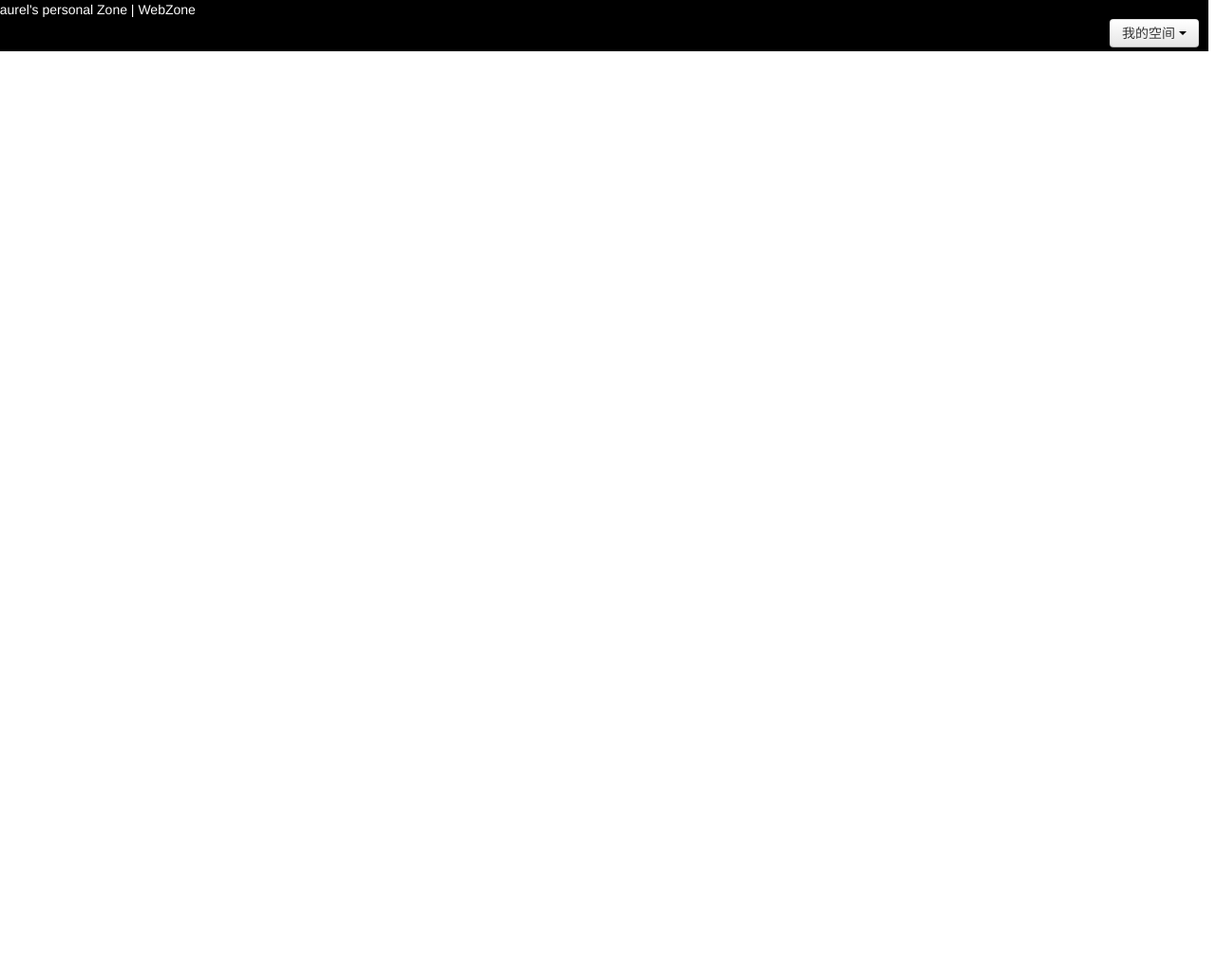
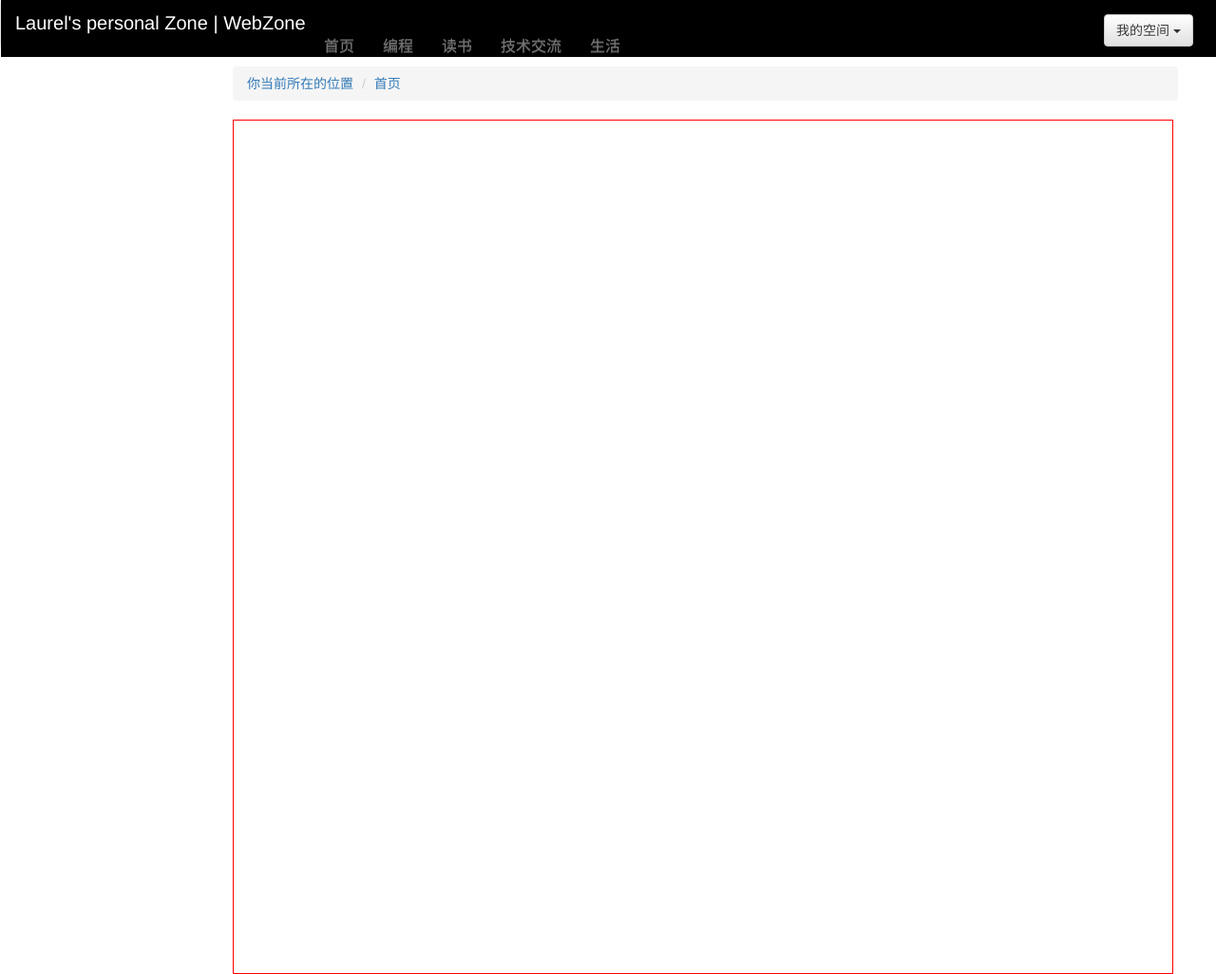
Before and after one commit to ljzijin/WebZone, a Python web app: template weibo/templates/weibo/index.html in a window 1280 px wide. Shown: the whole page at 95% size. Before the commit the page ends 54 px from the top, so only its background shows below. Run offline with Jinja, Linux system fonts and the light colour scheme; the template is opened without the code that fills it, so the values that code supplies are empty; some libraries are stand-ins or nearby versions.

Commit message:
index.html

```diff
--- a/templates/base.html
+++ b/templates/base.html
@@ -3,13 +3,21 @@
 <head>
 	<title>我的网络空间</title>
 	<meta http-equiv="Content-Type" content="text/html; charset=UTF-8">
-	<link type="text/css" rel="stylesheet" media="all" href="/static/bootstrap/css/bootstrap.css?v=1">
+	<link rel="stylesheet" href="//cdn.bootcss.com/bootstrap/3.3.5/css/bootstrap.min.css">
+
+	<!-- 可选的Bootstrap主题文件（一般不用引入） -->
+	<link rel="stylesheet" href="//cdn.bootcss.com/bootstrap/3.3.5/css/bootstrap-theme.min.css">
+
 	<link type="text/css" rel="stylesheet" href="/static/css/base.css">
 	{% block css %}{% endblock %}
 
 </head>
 <body>
-	<script type="text/javascript" src="/static/bootstrap/js/bootstrap.min.js"></script>
+	<!-- jQuery文件。务必在bootstrap.min.js 之前引入 -->
+	<script src="//cdn.bootcss.com/jquery/1.11.3/jquery.min.js"></script>
+
+	<!-- 最新的 Bootstrap 核心 JavaScript 文件 -->
+	<script src="//cdn.bootcss.com/bootstrap/3.3.5/js/bootstrap.min.js"></script>
 	{% block content %}{% endblock %}
 	{% block jsTemplate %}{% endblock %}
 </body>
--- a/templates/content_base.html
+++ b/templates/content_base.html
@@ -3,13 +3,14 @@
 <style>
 	.container_fulid{
 		background: #000 none repeat scroll 0 0;
-	    height: 54px;
+	    height: 60px;
 	    position: fixed;
 	    top: 0;
 	    width: 100%;
 	    z-index: 99999;
 	    color:white;
-	    margin-left: -8px;
+	    font-size: 20px;
+	    line-height: center;
 	}
 	.fr{
 		float: right;
@@ -18,28 +19,78 @@
 		margin-right: 10px;
 		display:inline;
 	}
+	li.clearStyle{
+        list-style:none;
+      }
+      .xui_container{
+      	width:1200px;
+      	height:auto;
+      	margin: 0 auto;
+      }
+      .xui_sidenav{
+      	width:200px;
+      	float:left;
+      	min-height: 35px;
+      	border-right:1px solid silver;
+      	background:#EBECED;
+      	height: 950px;
+      }
+      .nav{
+      	height: 30px;
+		padding-left: 10px;
+		margin-top: 10px;
+		font-size: 16px;
+		/*color:#5C95D8;*/
+      }
+     .nav > li > a:focus, .nav > li > a:hover {
+	    text-decoration: none;
+	    background-color: #F5F5F5;
+	}
 
 </style>
 <div id="header">
-	<nav>
-		<div class="container_fulid">
-			<div>
+	<nav class="navbar navbar-default">
+		<div class="container_fulid container">
+			<div class="mt10">
 				<span>Laurel's personal Zone&nbsp;|</span>
 				<span>WebZone</span>
 			</div>
-			<div class="dropdown">
-				<button class="btn btn-default dropdown-toggle fr mr10" type="button" id="dropdownMenu2" data-toggle="dropdown" aria-haspopup="true" aria-expanded="false">我的空间
+			<div class="fl" style="width: 1200px;">
+				<ul class="nav navbar-nav navbar-brand clearStyle" style="margin-left: 300px;margin-top: -30px;position: absolute;">
+					<li><a href="">首页</a></li>
+					<li><a href="">编程</a></li>
+					<li><a href="">读书</a></li>
+					<li><a href="">技术交流</a></li>
+					<li><a href="">生活</a></li>
+
+				</ul>
+			</div>
+			<div class="btn-group navbar-form navbar-right">
+				<button class="btn btn-default dropdown-toggle fr mr10" type="button" data-toggle="dropdown" style="margin-top: -32px;">我的空间
 					<span class="caret"></span>
 				</button>
-				<ul class="dropdown-menu" aria-labelledby="dropdownMenu2">
+				<ul class="dropdown-menu" style="min-width: 105px;margin: 2px 24px 0;">
 					<li><a href="">退出</a></li>
 					<li><a href="">更新</a></li>
 				</ul>
 			</div>
 		</div>
-
-		<div>WebZone</div>
 	</nav>
 </div>
+<div class="xui_container">
+	{% if second_navs %}
+		<div class="xui_sidenav">
+			<ul class="nav">{% for second_nav in second_navs %}
+					{% if second_nav %}
+						{% for nav in second_nav.navs%}
+						<li class="active"><a href="{{nav.url}}">{{nav.title}}</a></li>
+						{% endfor %}
+
+					{% endif %}
+				{% endfor %}
+			</ul>
+		</div>
+	{% endif %}
 {% block content_panel %}{% endblock %}
+</div>
 {% endblock %}
--- a/weibo/templates/weibo/index.html
+++ b/weibo/templates/weibo/index.html
@@ -2,5 +2,12 @@
 {% block css %}
 {% endblock %}
 {% block content_panel %}
-<div></div>
+<div class="" style="margin-left: 205px;">
+	<ul class="breadcrumb">
+		<li><a>你当前所在的位置</a></li>
+		<li><a>首页</a></li>
+	</ul>
+	<div style="border:1px solid red;width:990px;height:900px"></div>
+
+</div>
 {% endblock %}
```
Also changed, not shown: weibo/views.py (+13 -1 lines).
